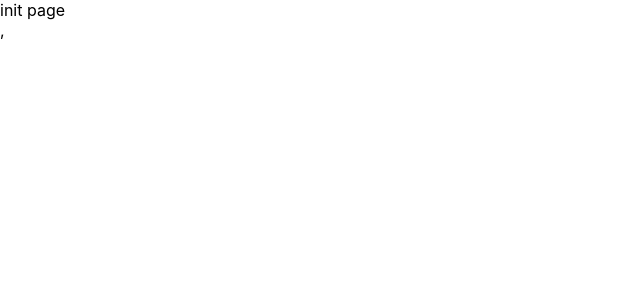
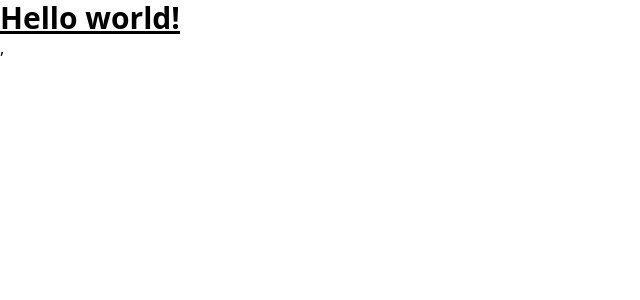
Before and after one commit to NAMGYEONGCHO/data_visualizer, a React (Create React App) app: page / in a window 1280 px wide. Shown: the top 300 px of the page, without its empty margins (0-640 px from the left). Built offline with nearby package versions, Linux system fonts and the light colour scheme.

Commit message:
installed tailwindcss

```diff
--- a/package.json
+++ b/package.json
@@ -11,11 +11,14 @@
     "@types/node": "^16.18.32",
     "@types/react": "^18.2.6",
     "@types/react-dom": "^18.2.4",
+    "autoprefixer": "^10.4.14",
+    "postcss": "^8.4.23",
     "react": "^18.2.0",
     "react-dom": "^18.2.0",
     "react-redux": "^8.0.5",
     "react-router-dom": "^6.11.2",
     "react-scripts": "5.0.1",
+    "tailwindcss": "^3.3.2",
     "typescript": "^4.9.5",
     "web-vitals": "^2.1.4"
   },
--- a/src/App.tsx
+++ b/src/App.tsx
@@ -2,9 +2,9 @@
 
 function App() {
   return (
-    <div className="App">
-      init page
-    </div>
+    <h1 className="text-3xl font-bold underline">
+      Hello world!
+    </h1>
   );
 }
 
--- a/src/index.css
+++ b/src/index.css
@@ -1,13 +1,3 @@
-body {
-  margin: 0;
-  font-family: -apple-system, BlinkMacSystemFont, 'Segoe UI', 'Roboto', 'Oxygen',
-    'Ubuntu', 'Cantarell', 'Fira Sans', 'Droid Sans', 'Helvetica Neue',
-    sans-serif;
-  -webkit-font-smoothing: antialiased;
-  -moz-osx-font-smoothing: grayscale;
-}
-
-code {
-  font-family: source-code-pro, Menlo, Monaco, Consolas, 'Courier New',
-    monospace;
-}
+@tailwind base;
+@tailwind components;
+@tailwind utilities;
--- /dev/null
+++ b/tailwind.config.js
@@ -0,0 +1,11 @@
+/** @type {import('tailwindcss').Config} */
+module.exports = {
+  content: [
+    "./src/**/*.{js,jsx,ts,tsx}",
+  ],
+  darkMode: false,
+  theme: {
+    extend: {},
+  },
+  plugins: [],
+}
```
Also changed, not shown: 1 other file (tests, documents, lock files or other folders).
